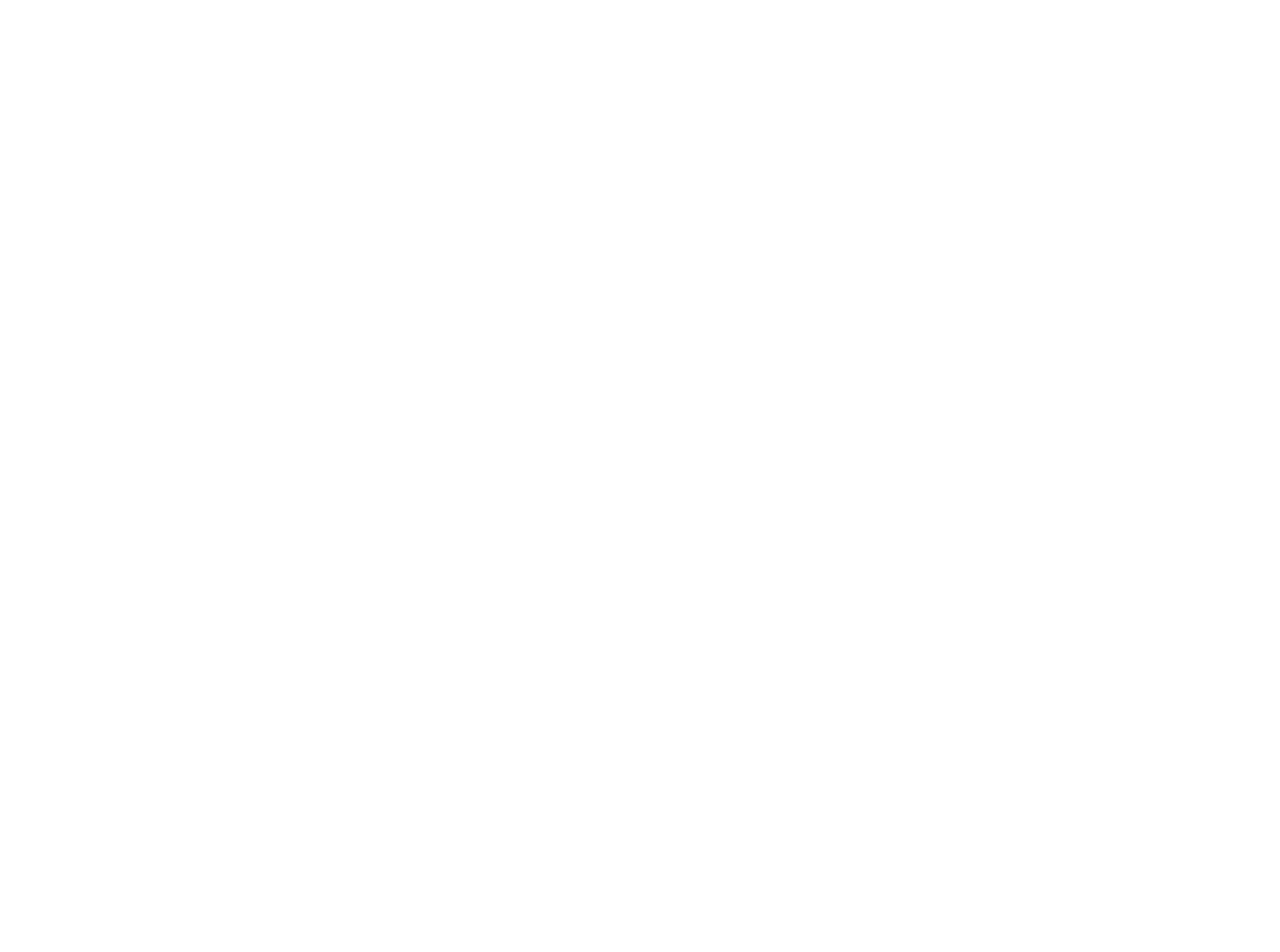
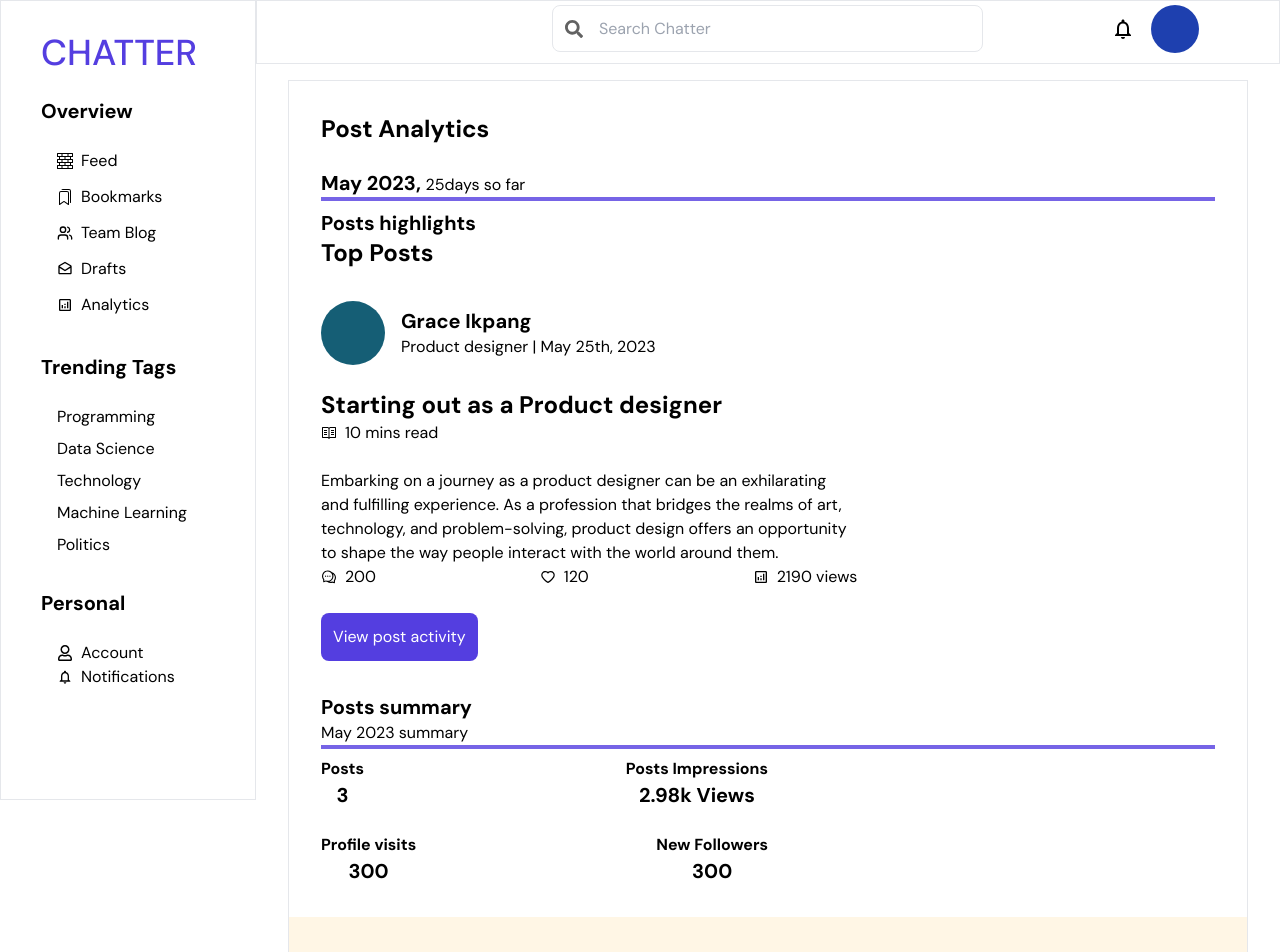
Before and after one commit to lancevd/Chatter, a React (Create React App) app: page /app/analytics in a window 1280 px wide. Before the commit this address had no page. Shown: the top 952 px of the page. Before the commit the page ends 800 px from the top, so only its background shows below. Built offline with nearby package versions, Linux system fonts and the light colour scheme.

Commit message:
onboarding forms toggle

```diff
--- a/src/App.tsx
+++ b/src/App.tsx
@@ -1,7 +1,7 @@
 import { BrowserRouter as Router, Routes, Route } from "react-router-dom";
 import Home from "./pages/Home";
 import Signup from "./pages/Signup";
-import Feed from "./pages/MainApp";
+import MainApp from "./pages/MainApp";
 
 
 function App() {
@@ -11,7 +11,7 @@ function App() {
           <Routes>
             <Route path='/' element={<Home/>} />
             <Route path='/onboarding' element={<Signup/>}/>
-            <Route path="/feed" element={<Feed/>} />
+            <Route path="/app/*" element={<MainApp/>} />
           </Routes>
         </div>
     </Router>
--- a/src/components/Content.tsx
+++ b/src/components/Content.tsx
@@ -1,11 +1,16 @@
+import {Route, Routes} from 'react-router-dom'
 import Feed from "./Feed"
 import Footer from "./Home/Footer"
+import Analytics from '../pages/Analytics'
 
 
 const Content = () => {
   return (
     <div className='absolute border overflow-scroll left-12 w-[85%] md:left-[25%] lg:left-[20%] md:w-[70%] lg:w-[75%] md:mx-[2.5%] mt-20'>
-        <Feed />
+        <Routes>
+            <Route path="feed" element={<Feed/>} />
+            <Route path="analytics" element={<Analytics/>} />
+        </Routes>
 
         <Footer />
     </div>
--- a/src/components/PostPreview.tsx
+++ b/src/components/PostPreview.tsx
@@ -8,7 +8,7 @@ const PostPreview = () => {
   return (
     <div className="border p-4 md:p-8">
         <div className='flex gap-4 items-center'>
-            <div className="w-16 h-16 bg-cyan-800 rounded-full">
+            <div className="w-8 h-8 md:w-16 md:h-16 bg-cyan-800 rounded-[50%]">
 
             </div>
             <div className="flex flex-col">
--- a/src/components/Signup/Right.tsx
+++ b/src/components/Signup/Right.tsx
@@ -1,27 +1,30 @@
-import React from 'react'
+import {useState} from 'react'
 import Register from './register/Register'
 import Login from './login/Login'
 
 const Right = () => {
-    function showForm() {
+    const [formDisplay, setFormDisplay] = useState(true)
 
-    }
   return (
     <div className='w-[55%] py-8'>
         <div className="w-[80%] mx-auto">
             <div className="flex w-full">
-                <div className='w-[50%] border-b-4 border-[#543EE0] cursor-pointer'>
+                <div className={`w-[50%] border-b-4 ${formDisplay ? 'border-[#543EE0]' : 'border-transparent'} cursor-pointer`} onClick={() => setFormDisplay(true)}>
                     <h5>REGISTER</h5>
                 </div>
-                <div className='w-[50%] border-b-4 cursor-pointer'>
+                <div className={`w-[50%] border-b-4 ${!formDisplay ? 'border-[#543EE0]' : 'border-transparent'} cursor-pointer`} onClick={() => setFormDisplay(false)}>
                     <h5 className='text-right'>LOGIN</h5>
                 </div>
             </div>
         </div>
         <br />
         <div className="w-[80%] mx-auto">
-            <Login/>
-            {/* <Register/> */}
+            <div className={`${formDisplay ? 'block' : 'hidden'}`}>
+                <Register />
+            </div>
+            <div className={`${!formDisplay ? 'block' : 'hidden'} `}>
+                <Login/>
+            </div>
         </div>
     </div>
   )
--- /dev/null
+++ b/src/context/ChatterContext.tsx
@@ -0,0 +1,7 @@
+import  { useState, createContext } from "react";
+
+const ChatterContext = createContext('')
+
+const ChatterProvider = () => {
+    const [users, setUsers] = useState([])
+}
--- a/src/pages/Analytics.tsx
+++ b/src/pages/Analytics.tsx
@@ -1,8 +1,81 @@
-import React from 'react'
+import {VscBook} from 'react-icons/vsc'
+import {AiOutlineComment, AiOutlineHeart} from 'react-icons/ai'
+import {MdOutlineAnalytics} from 'react-icons/md'
 
 const Analytics = () => {
   return (
-    <div>Analytics</div>
+    <div className='p-8'>
+        <h4>Post Analytics</h4>
+
+        <br />
+
+        <h5>May 2023, <span className="text-base font-normal">25days so far</span></h5>
+        <div className="h-1 w-full bg-[#7664E6]"></div>
+        <h5 className="mt-2">Posts highlights</h5>
+        <h4>Top Posts</h4>
+        <div className='w-[60%] py-8'>
+            <div className='flex gap-4 items-center'>
+                <div className="w-8 h-8 md:w-16 md:h-16 bg-cyan-800 rounded-[50%]">
+
+                </div>
+                <div className="flex flex-col">
+                    <h5>Grace Ikpang</h5>
+                    <p><span>Product designer </span> | May 25th, 2023</p>
+                </div>
+            </div>
+            <br />
+            <h4>Starting out as a Product designer</h4>
+            <p className="tex-sm flex gap-2 items-center"><span> <VscBook/> </span> 10 mins read</p>
+            <br />
+            <p>Embarking on a journey as a product designer can be an exhilarating and fulfilling experience. As a profession that bridges the realms of art, technology, and problem-solving, product design offers an opportunity to shape the way people interact with the world around them.</p>
+            <div className="flex justify-between">
+                <div>
+                    <div className='flex gap-2 items-center'><span><AiOutlineComment/> </span> 200 </div>
+                </div>
+                <div className="h-3"></div>
+                <div>
+                    <div className='flex gap-2 items-center'><span><AiOutlineHeart/> </span> 120 </div>
+                </div>
+                <div className="h-3"></div>
+                <div>
+                    <div className='flex gap-2 items-center'><span><MdOutlineAnalytics/> </span> 2190 views </div>
+                </div>
+            </div>
+            <br/>
+            <button className="btn-pry w-fit p-3">View post activity</button>
+        </div>
+
+        <h5>Posts summary</h5>
+        <p>May 2023 summary</p>
+        <div className="h-1 w-full bg-[#7664E6]"></div>
+
+        <div className="h-2"></div>
+
+        <div className="w-full md:w-1/2 ">
+            <div className="flex justify-between">
+                <div className="text-center">
+                  <p className="font-bold">Posts</p>
+                  <h5>3</h5>
+                </div>
+                <div className="text-center">
+                  <p className="font-bold">Posts Impressions</p>
+                  <h5>2.98k Views</h5>
+                </div>
+            </div>
+            <br />
+            <div className="flex justify-between">
+                <div className="text-center">
+                  <p className="font-bold">Profile visits</p>
+                  <h5>300</h5>
+                </div>
+
+                <div className="text-center">
+                  <p className="font-bold">New Followers</p>
+                  <h5>300</h5>
+                </div>
+            </div>
+        </div>
+    </div>
   )
 }
 
--- a/src/pages/MainApp.tsx
+++ b/src/pages/MainApp.tsx
@@ -4,7 +4,7 @@ import SideBar from '../components/SideBar'
 import Analytics from './Analytics'
 import Content from '../components/Content'
 
-const Feed = () => {
+const MainApp = () => {
   return (
     <div className='h-screen overflow-hidden'>
         <Header />
@@ -14,4 +14,4 @@ const Feed = () => {
   )
 }
 
-export default Feed
+export default MainApp
--- a/src/pages/Signup.tsx
+++ b/src/pages/Signup.tsx
@@ -1,8 +1,9 @@
-import React from 'react'
+import React, { useState } from 'react'
 import Left from '../components/Signup/Left'
 import Right from '../components/Signup/Right'
 
 const Signup = () => {
+
   return (
     <div className='flex h-[100vh]'>
       <Left />
```
Also changed, not shown: src/components/SideBar.tsx (+5 -5 lines).
